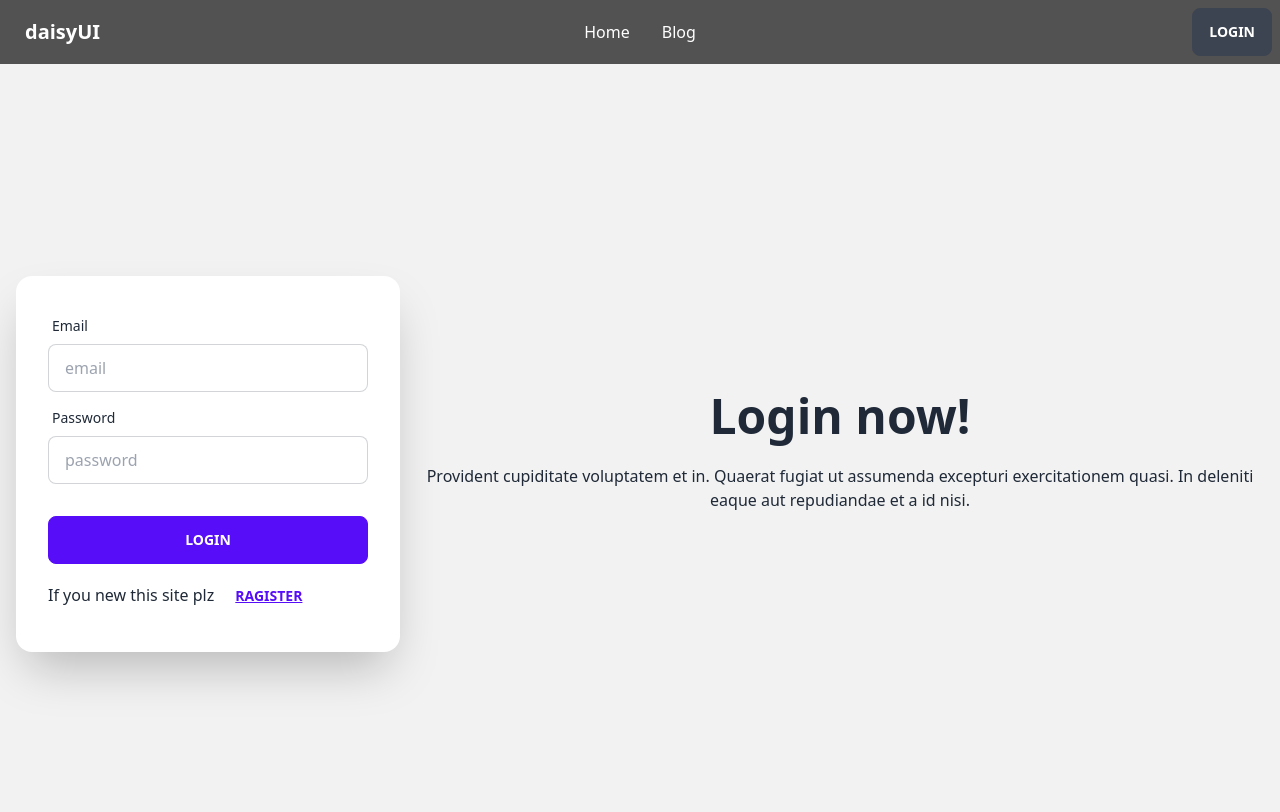
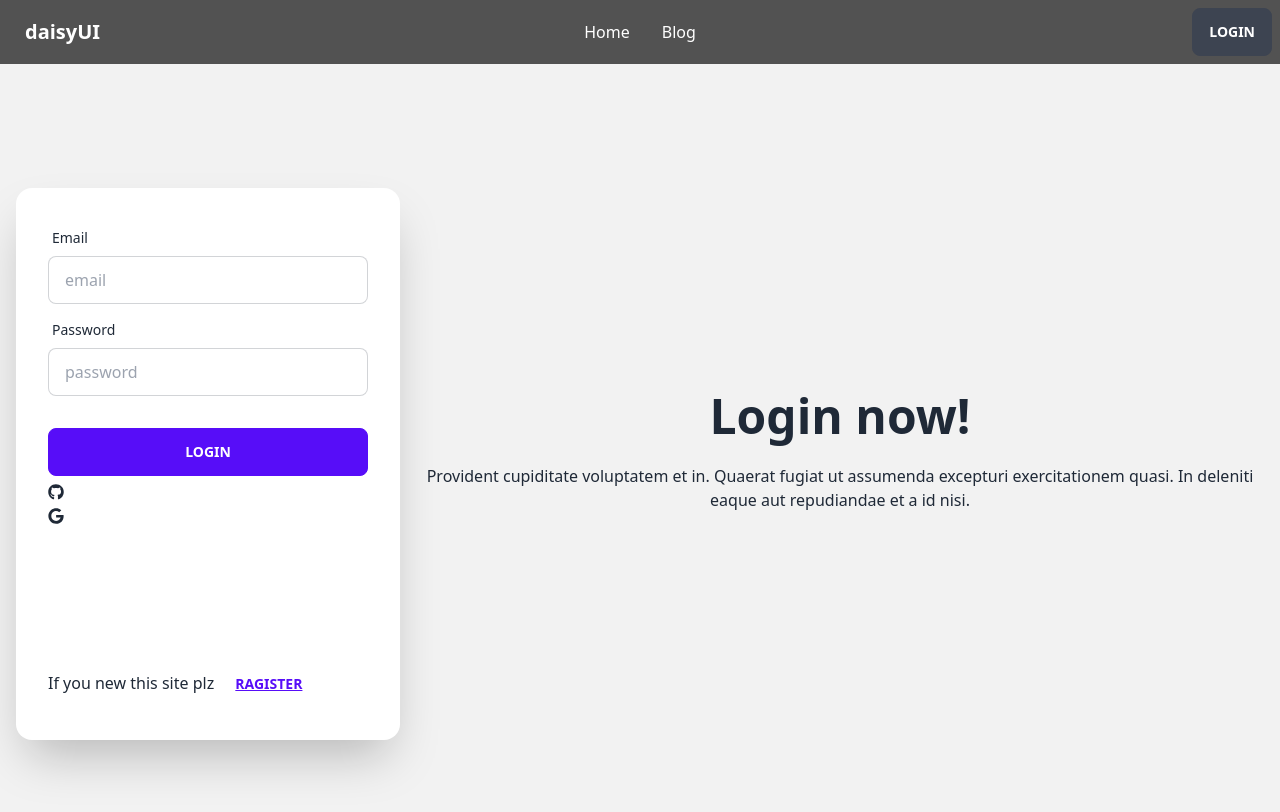
Before and after one commit to musfiquzzaman1999/chef-recipe, a React (Vite) app: page /login in a window 1280 px wide. Shown: the top 812 px of the page. Built offline with nearby package versions, Linux system fonts and the light colour scheme; no server answers.

Commit message:
google signin

```diff
--- a/src/Layout/login/Login.jsx
+++ b/src/Layout/login/Login.jsx
@@ -1,9 +1,10 @@
 import React, { useContext } from 'react';
 import { Link, useLocation, useNavigate } from 'react-router-dom';
 import { AuthContex } from '../../provider/AuthProvider';
+import { FaGithub, FaGoogle } from 'react-icons/fa';
 
 const Login = () => {
-    const {signIn}= useContext(AuthContex)
+    const {signIn,googleSignIn}= useContext(AuthContex)
     const navigate = useNavigate();
     const location = useLocation();
     const from = location.state?.from?.pathname || "/";
@@ -29,6 +30,26 @@ const Login = () => {
           });
 
     }
+
+    const handelGoogle =()=>{
+        googleSignIn()
+        .then((result) => {
+
+            const user = result.user;
+            console.log(user)
+            navigate(from, { replace: true })
+
+          }).catch((error) => {
+
+            const errorCode = error.code;
+            const errorMessage = error.message;
+
+            const email = error.customData.email;
+
+          });
+    }
+
+
     return (
         <div>
         <form onSubmit={handelLogin} className="hero min-h-screen bg-base-200">
@@ -36,6 +57,7 @@ const Login = () => {
 <div className="text-center ">
   <h1 className="text-5xl font-bold">Login now!</h1>
   <p className="py-6">Provident cupiditate voluptatem et in. Quaerat fugiat ut assumenda excepturi exercitationem quasi. In deleniti eaque aut repudiandae et a id nisi.</p>
+
 </div>
 <div className="card flex-shrink-0 w-full max-w-sm shadow-2xl bg-base-100">
   <div className="card-body">
@@ -55,13 +77,24 @@ const Login = () => {
     <div className="form-control mt-6">
       <button className="btn btn-primary">Login</button>
     </div>
-    <div>
-        <p>If you new this site plz <Link to='/ragister'><button className="btn btn-link"> ragister </button></Link></p>
+
+
+    <FaGithub onClick={handelGoogle} ></FaGithub> <FaGoogle></FaGoogle>
+
+
+
+
+    <div >
+        <p className='mt-32'>If you new this site plz <Link to='/ragister'><button className="btn btn-link"> ragister </button></Link></p>
     </div>
+
+
   </div>
 </div>
 </div>
 </form>
+
+
     </div>
     );
 };
--- a/src/main.jsx
+++ b/src/main.jsx
@@ -35,7 +35,7 @@ const router = createBrowserRouter([
 
       {
         path: "/chefs/:id",
-        element:<Chefscart></Chefscart>,
+        element:<PrivateRoute><Chefscart></Chefscart></PrivateRoute>,
         loader:({params})=>fetch(`http://localhost:5000/chefs/${params.id}`)
       },
     ],
--- a/src/pages/home/Navbar.jsx
+++ b/src/pages/home/Navbar.jsx
@@ -41,15 +41,18 @@ const Navbar = () => {
       <li><a>Blog</a></li>
     </ul>
   </div>
+  {/* <div className="tooltip" data-tip="hello">
+  <button className="btn">Hover me</button>
+</div> */}
 
   <div className="navbar-end" >
 
        {
-        user && <div className="avatar mr-4">
-        <div className="w-12 rounded-full">
-          <img src={user.photoURL} />
+        user && <label className=" avatar tooltip tooltip-bottom mr-4" data-tip={user.displayName} >
+        <div className="w-10 rounded-full " >
+            <img src={ user.photoURL } />
         </div>
-      </div>
+    </label>
       }
 
 
--- a/src/provider/AuthProvider.jsx
+++ b/src/provider/AuthProvider.jsx
@@ -1,12 +1,16 @@
 import React, { createContext, useEffect, useState } from 'react';
-import {  createUserWithEmailAndPassword, getAuth, onAuthStateChanged, signInWithEmailAndPassword, signOut } from "firebase/auth";
+import {  GoogleAuthProvider, createUserWithEmailAndPassword, getAuth, onAuthStateChanged, signInWithEmailAndPassword,  signInWithPopup,  signOut } from "firebase/auth";
 import app from "../firebase/firebase.config"
 
 
 export const AuthContex = createContext(null);
 const auth = getAuth(app);
+const provider = new GoogleAuthProvider();
+
 const AuthProvider = ({children}) => {
     const [chefs, setChefs] = useState([]);
+    const [loading,setLoading]=useState(true)
+    const [user,setUser]=useState(null);
 
     useEffect(() => {
         fetch('http://localhost:5000/chefs')
@@ -18,8 +22,7 @@ const AuthProvider = ({children}) => {
             console.log("Error fetching chefs: ", error);
         });
     }, []);
-    const [loading,setLoading]=useState(true)
-    const [user,setUser]=useState(null);
+
     const createUser =(email,password)=>{
         setLoading(true)
         return createUserWithEmailAndPassword(auth, email, password)
@@ -44,8 +47,14 @@ const AuthProvider = ({children}) => {
         signOut(auth)
     }
 
+    const googleSignIn=()=>{
+        signInWithPopup(auth, provider)
+    }
 
-    const authinfo ={chefs,createUser,signIn,logOut,loading,user}
+
+
+
+    const authinfo ={chefs,createUser,signIn,logOut,loading,user,googleSignIn}
     return (
         <AuthContex.Provider value={authinfo}>
             {children}
```
